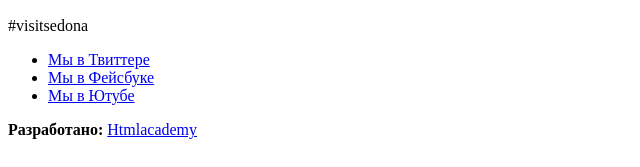
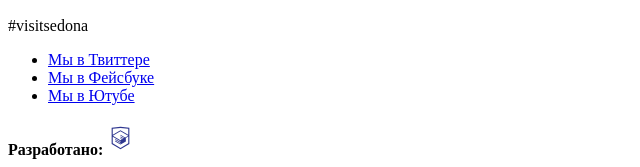
Before and after one commit to AleksanderRakitov/Sedona, a website: page source/index.html in a window 1280 px wide. Shown: the part 2710-2877 px from the top of the page, without its empty margins (0-640 px from the left). Drawn offline with Linux system fonts and the light colour scheme.

Commit message:
Внес правки в разметку, согласно методологии БЭМ, часть 2

```diff
--- a/source/index.html
+++ b/source/index.html
@@ -148,7 +148,9 @@
           </div>
           <div class="page-footer__copyright copyright">
             <b class="copyright__text">Разработано:</b>
-            <a class="copyright__link copyright__link--logo" href="https://htmlacademy.ru/intensive/adaptive"><span class="visually-hidden">Htmlacademy</span></a>
+            <a class="copyright__link" href="https://htmlacademy.ru/intensive/adaptive">
+              <img src="/source/img/Logo/htmlacademy.svg" width="27" height="34" alt="логотип HtmlAcademy">
+            </a>
           </div>
         </div>
       </footer>
```
